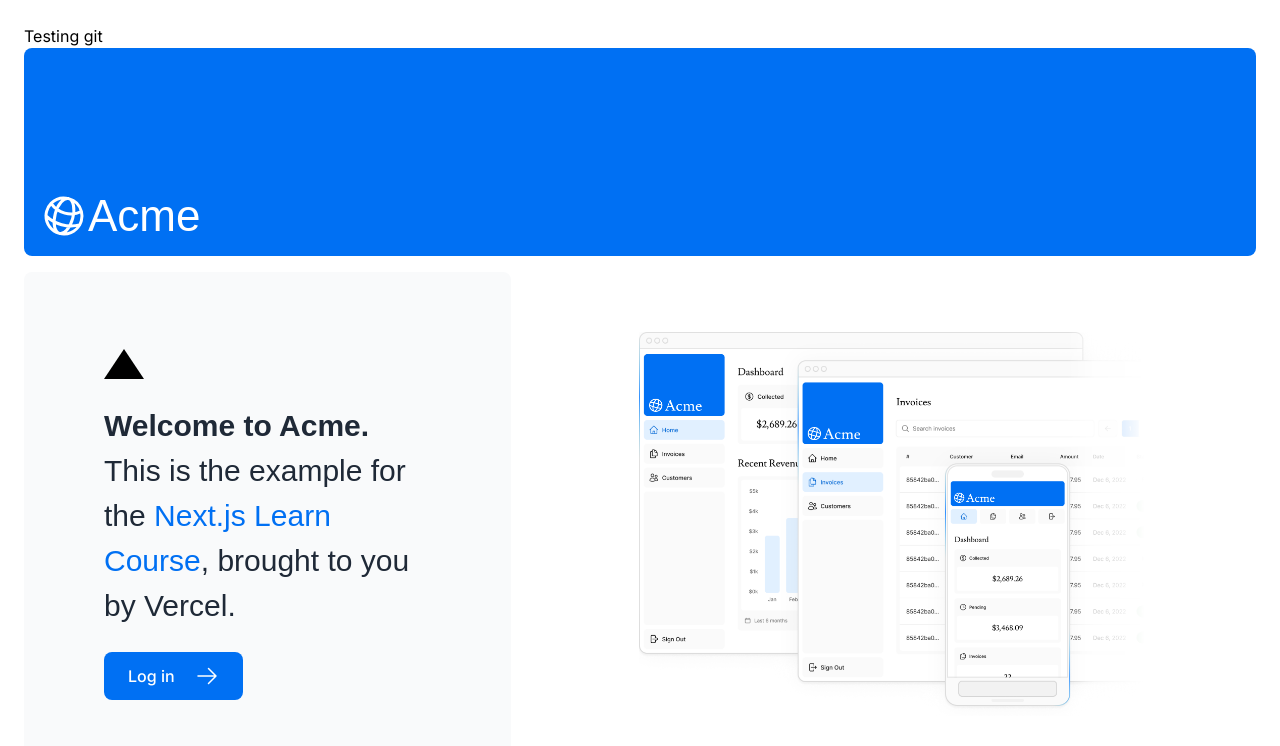
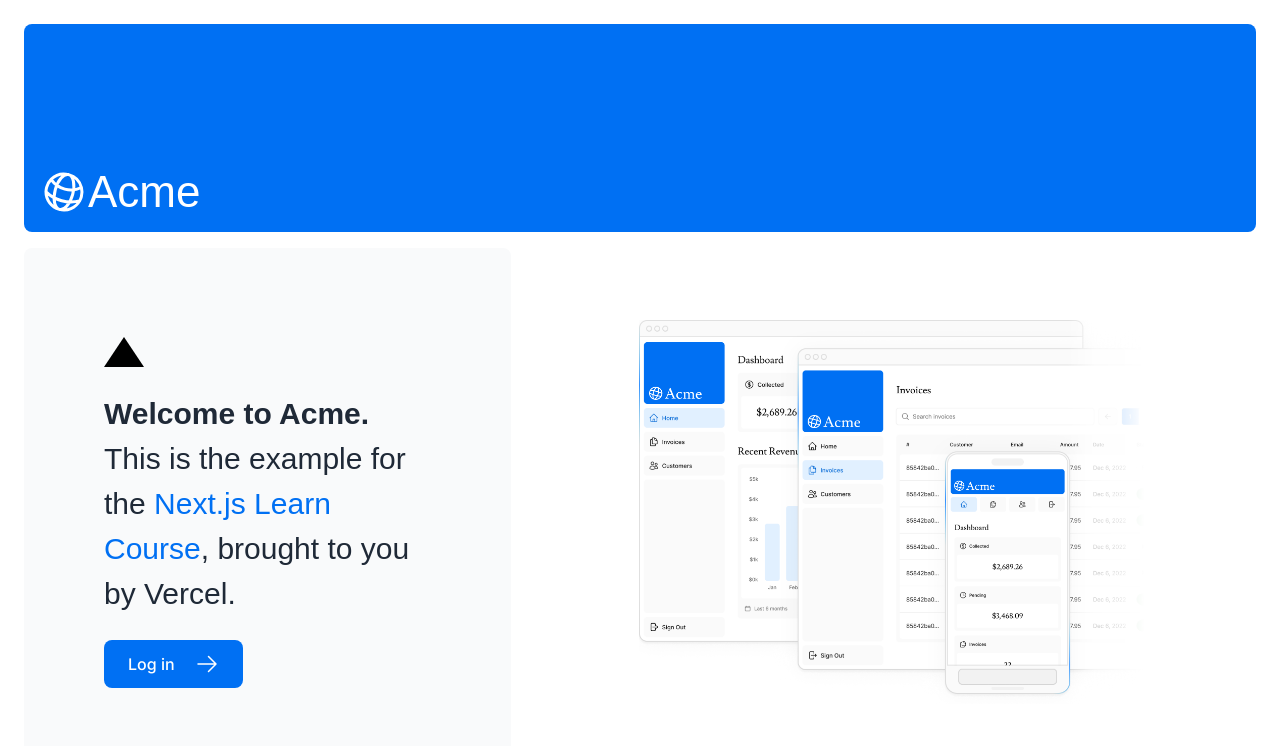
Before and after one commit to SabadosDan/DashboardApp, a Next.js app: page / in a window 1280 px wide. Shown: the top 746 px of the page. Built offline with nearby package versions, Linux system fonts and the light colour scheme; a web font is replaced by a local one.

Commit message:
Undo testing git commit

```diff
--- a/app/page.tsx
+++ b/app/page.tsx
@@ -7,7 +7,6 @@
 export default function Page() {
   return (
     <main className="flex min-h-screen flex-col p-6">
-      <p>Testing git</p>
       <div className="flex h-20 shrink-0 items-end rounded-lg bg-blue-500 p-4 md:h-52">
         {<AcmeLogo />}
       </div>
```
